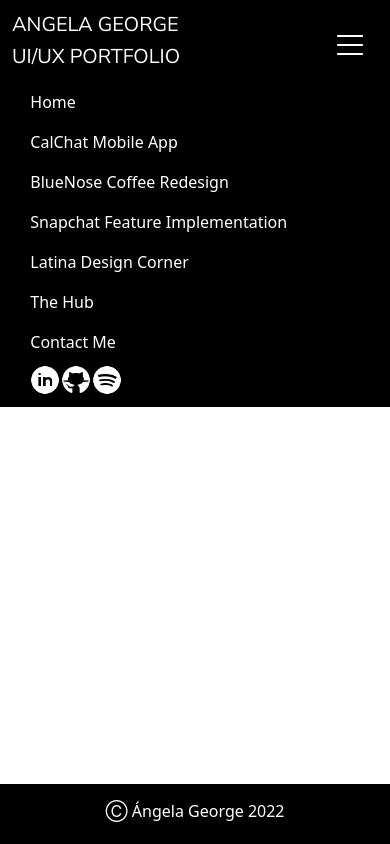
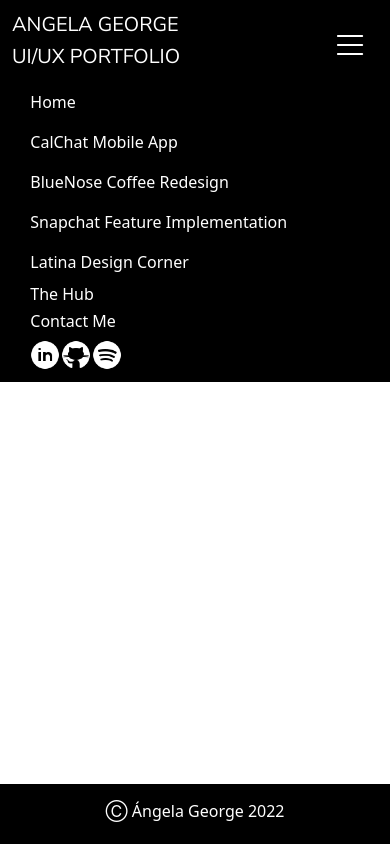
Before and after one commit to Angela-Mari/UIPortfolio, a React (Create React App) app in the folder ui-portfolio/: page / in a window 390 px wide. Both pictures are taken after a click on the button 350 px from the left and 45 px from the top of the page. Built offline with nearby package versions, Linux system fonts and the light colour scheme.

Commit message:
mobile nav fix

```diff
--- a/ui-portfolio/src/App.js
+++ b/ui-portfolio/src/App.js
@@ -204,16 +204,11 @@ function App() {
                             <Nav.Link eventKey="/ui-portfolio/latina-design-corner">Latina Design Corner</Nav.Link>
                           </LinkContainer>
                         </Nav.Item>
-                        <Nav.Item>
-                          <LinkContainer to="https://www.angelageorge.com">
-                            <Nav.Link>The Hub</Nav.Link>
-                          </LinkContainer>
-                        </Nav.Item>
-                        <Nav.Item>
-                          <LinkContainer to="https://www.angelageorge.com">
-                            <Nav.Link>Contact Me</Nav.Link>
-                          </LinkContainer>
-                        </Nav.Item>
+
+                            <a href="https://angelageorge.com" style={{color:"white", textDecoration:'none'}}>The Hub</a>
+
+                            <a href="https://angelageorge.com/contact-me" style={{color:"white", textDecoration:'none', paddingTop:"1%", paddingBottom:"1%"}}>Contact Me</a>
+
                         </Nav>
                         <Row className="justify-content-right" style={{marginTop:"1%", marginBottom:"1%"}}>
 
```
Also changed, not shown: ui-portfolio/src/assests/avatar-sm.png (deleted).
